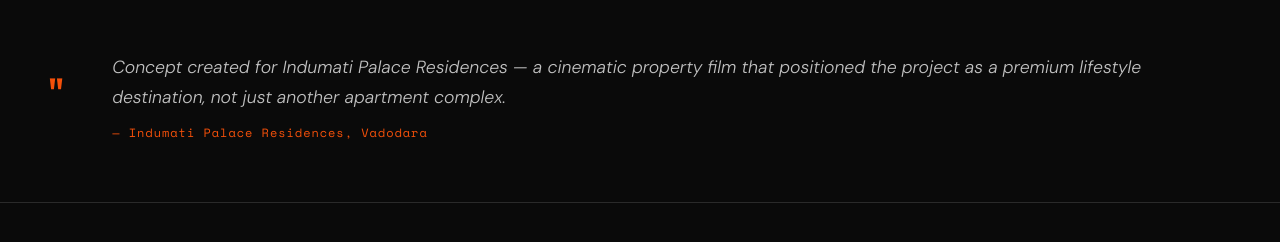
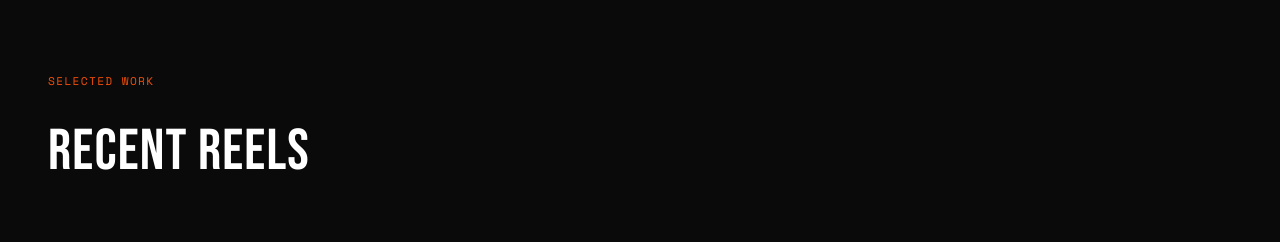
Before and after one commit to vaghelavijay178-hub/realestate, a Next.js app: page / in a window 1280 px wide. Shown: the part 2534-2776 px from the top of the page. Built offline with nearby package versions, Linux system fonts and the light colour scheme; grey boxes are pictures that could not be loaded.

Commit message:
Update page.tsx

```diff
--- a/app/page.tsx
+++ b/app/page.tsx
@@ -665,15 +665,6 @@ export default function Home() {
         </div>
       </section>
 
-      {/* ── TESTIMONIAL / CREDIBILITY ── */}
-      <div className="testi-strip reveal">
-        <div className="testi-quote">"</div>
-        <div>
-          <p className="testi-text">Concept created for Indumati Palace Residences — a cinematic property film that positioned the project as a premium lifestyle destination, not just another apartment complex.</p>
-          <div className="testi-credit">— Indumati Palace Residences, Vadodara</div>
-        </div>
-      </div>
-
       {/* ── REELS CAROUSEL ── */}
       <section className="work-section" id="work">
         <div className="work-header reveal">
```
